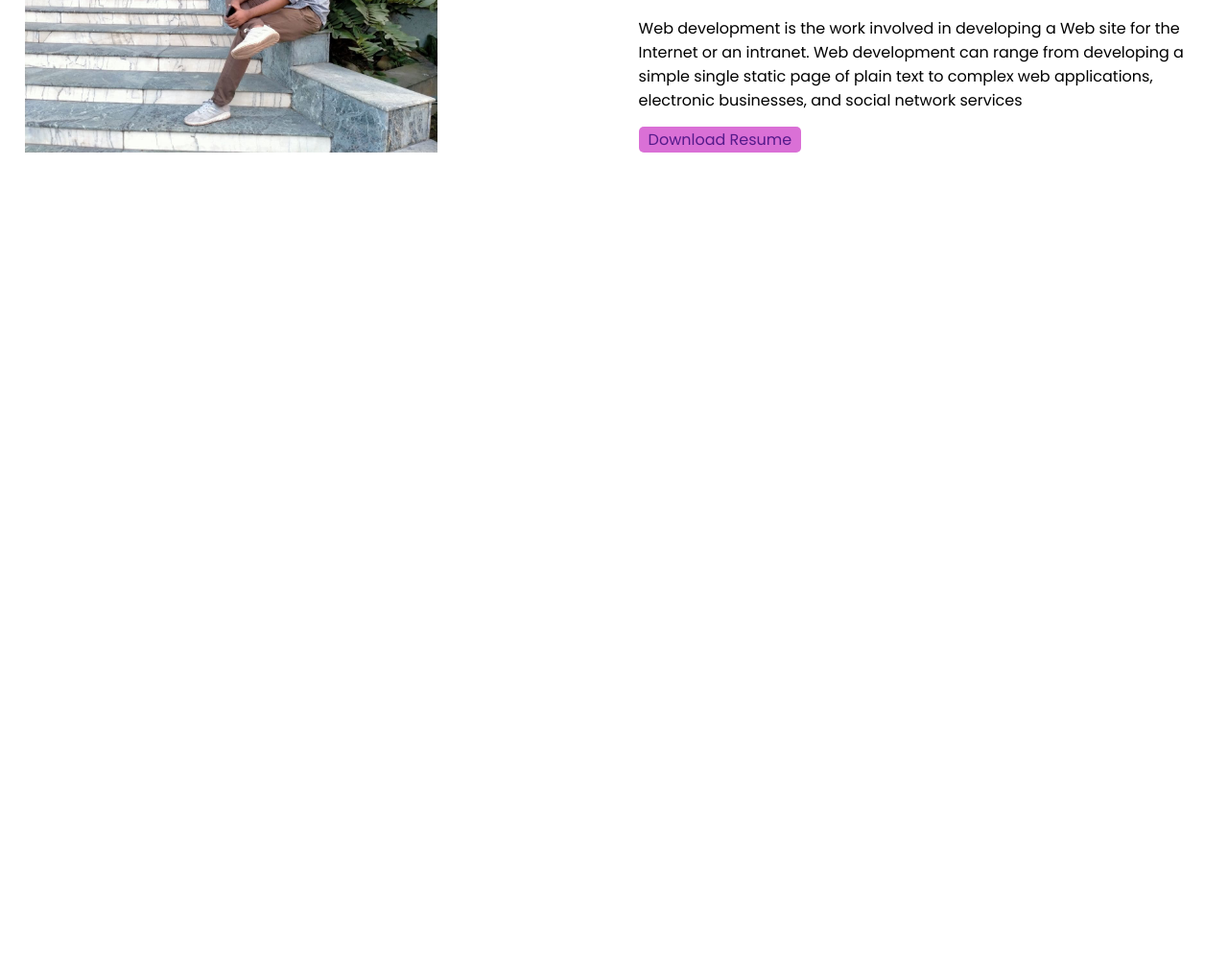
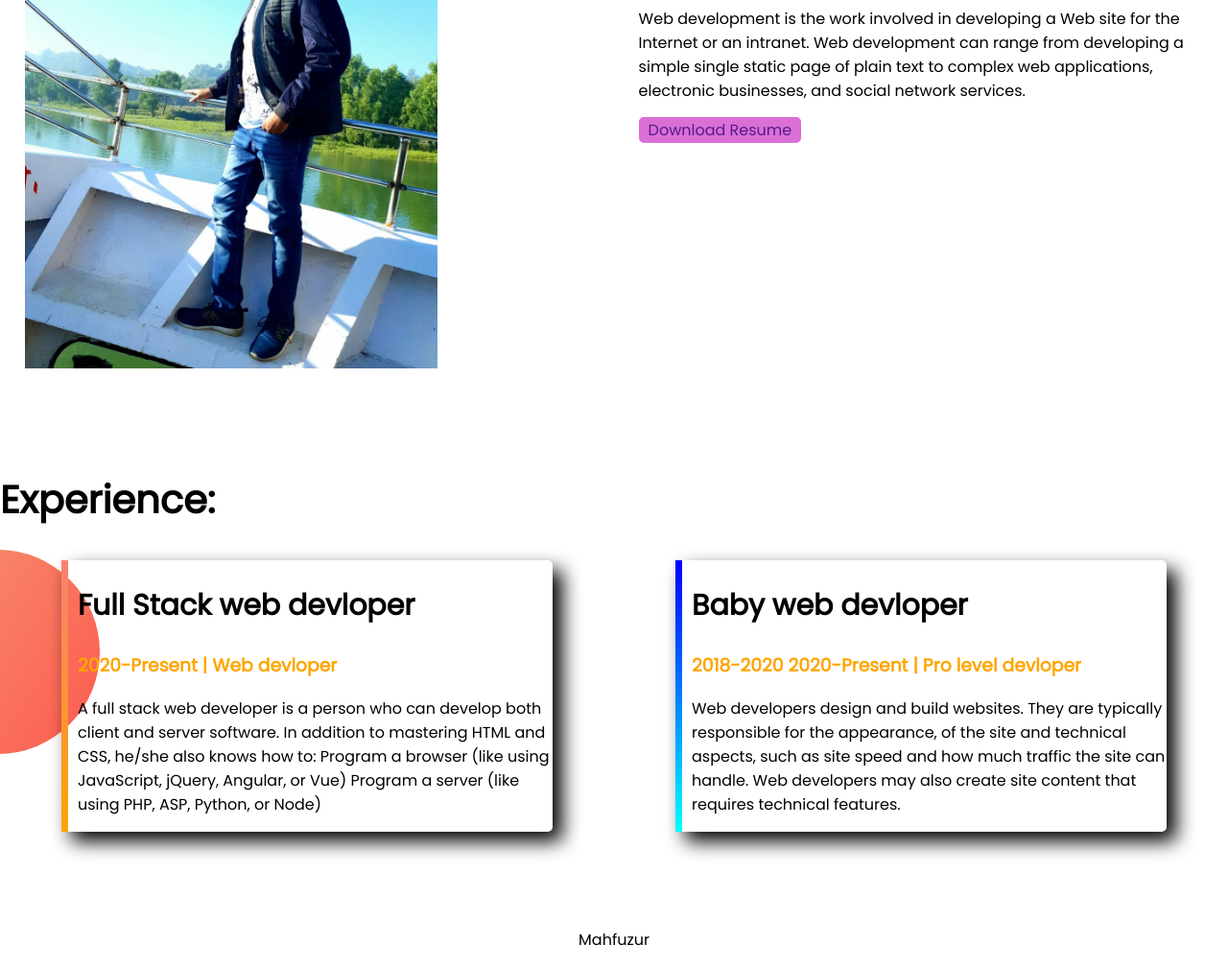
Before and after one commit to Mahfuz2286/Devloper-portfolio, a plain HTML site: page index.html in a window 1280 px wide. Shown: the part 698-1706 px from the top of the page at 96% size. Before the commit the page ends 964 px from the top, so only its background shows below. Drawn offline with Linux system fonts and the light colour scheme.

Commit message:
footer and experience added

```diff
--- a/index.html
+++ b/index.html
@@ -11,7 +11,7 @@
 </head>
 
 <body>
-    <section class="top-banner">
+    <section class="top-banner flexible-container">
         <div class="half-width">
             <h1>Welcome To</h1>
             <h1><span class="orange-colour">Mahfuz's</span> World !</h1>
@@ -26,24 +26,58 @@
             <a class="link-button" target="_blank" href="https://www.linkedin.com/in/mahfuz-sarker-61690718b/">Hire
                 Me</a>
         </div>
-        <div class="half-width"><img src="images/me.png" alt="">
+        <div class="half-width"><img src="images/1.jpg" alt="">
         </div>
     </section>
-    <section class="Dream-big">
+    <section class="Dream-big flexible-container">
         <div class="half-width">
-            <img src="images/1.jpg" alt="">
+            <img src="images/2.jpg" alt="">
         </div>
         <div class="half-width">
             <h1>Dream Big</h1>
             <h2>Become a Web Devloper</h2>
             <p>Web development is the work involved in developing a Web site for the Internet or an intranet. Web
                 development can range from developing a simple single static page of plain text to
-                complex web applications, electronic businesses, and social network services</p>
+                complex web applications, electronic businesses, and social network services.</p>
 
             <a class="link-button" target="_blank" href="">Download Resume</a>
         </div>
 
     </section>
+    <section class="Experience-area">
+
+        <h1>Experience:</h1>
+
+
+        <div class="flexible-container">
+            <div id="full-stack-experience" class="Experience-item">
+                <h2>Full Stack web devloper</h2>
+                <h3 class="orange-colour">
+                    2020-Present | Web devloper
+                </h3>
+                <p>
+                    A full stack web developer is a person who can develop both client and server software. In addition
+                    to
+                    mastering HTML and CSS, he/she also knows how to: Program a browser (like using JavaScript, jQuery,
+                    Angular, or Vue) Program a server (like using PHP, ASP, Python, or Node)
+                </p>
+            </div>
+            <div id="web-dev-experience" class="Experience-item">
+                <h2> Baby web devloper</h2>
+                <h3 class="orange-colour"> 2018-2020 2020-Present | Pro level devloper</h3>
+                <p>Web developers design and build websites. They are typically responsible for the appearance, of the
+                    site
+                    and technical aspects, such as site speed and how much traffic the site can handle. Web developers
+                    may
+                    also create site content that requires technical features.</p>
+            </div>
+        </div>
+    </section>
+    <footer>
+        <p>
+            Mahfuzur
+        </p>
+    </footer>
 </body>
 
 </html>
--- a/style.css
+++ b/style.css
@@ -5,16 +5,20 @@ body{
 h1 {
     font-size: 40px;
 }
+h2{
+    font-size: 30px;
+}
 .orange-colour{
     color: orange;
 }
-section{
+.flexible-container{
     display: flex;
     margin-bottom: 100px;
 }
 .half-width{
     width: 50%;
     padding-left: 2%;
+
 
 }
 .half-width img{
@@ -37,3 +41,31 @@ section{
     background-position: right;
 
 }
+.Experience-area{
+    background-image: url(images/exp-bg.png);
+    background-repeat: no-repeat;
+    background-position: left;
+}
+.Experience-item{
+    width: 40%;
+    margin-left: 5%;
+    margin-right: 5%;
+    padding-left: 10px;
+    border-radius: 5px;
+    box-shadow: 10px 10px 20px black;
+
+}
+#web-dev-experience{
+    border-left: 7px solid;
+    border-image: linear-gradient(blue, cyan);
+    border-image-slice: 1;
+}
+#full-stack-experience{
+    border-left: 7px solid;
+    border-image: linear-gradient(salmon,orange);
+    border-image-slice: 1;
+}
+
+footer p {
+    text-align: center;
+}
```
Also changed, not shown: images/2.jpg (added), 4 other files.
